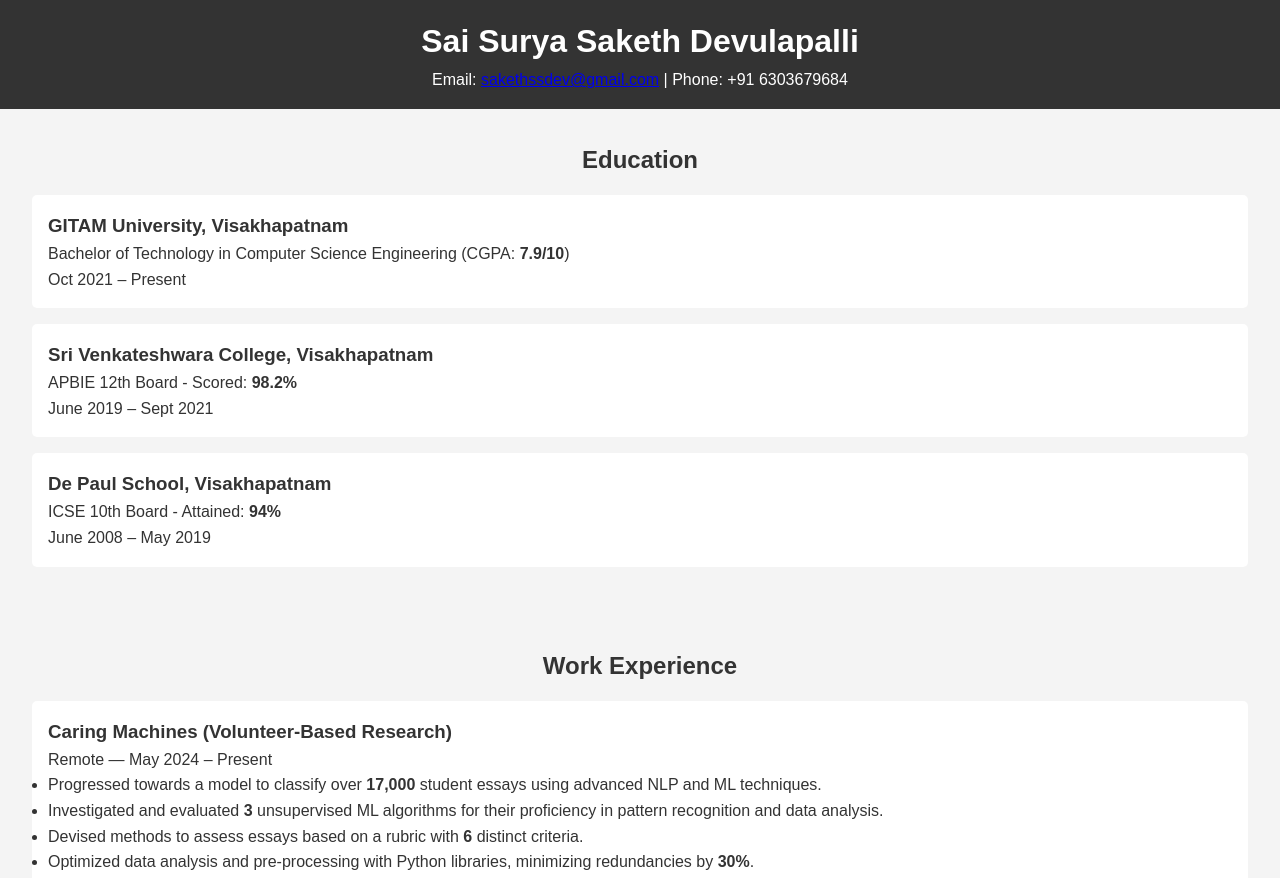
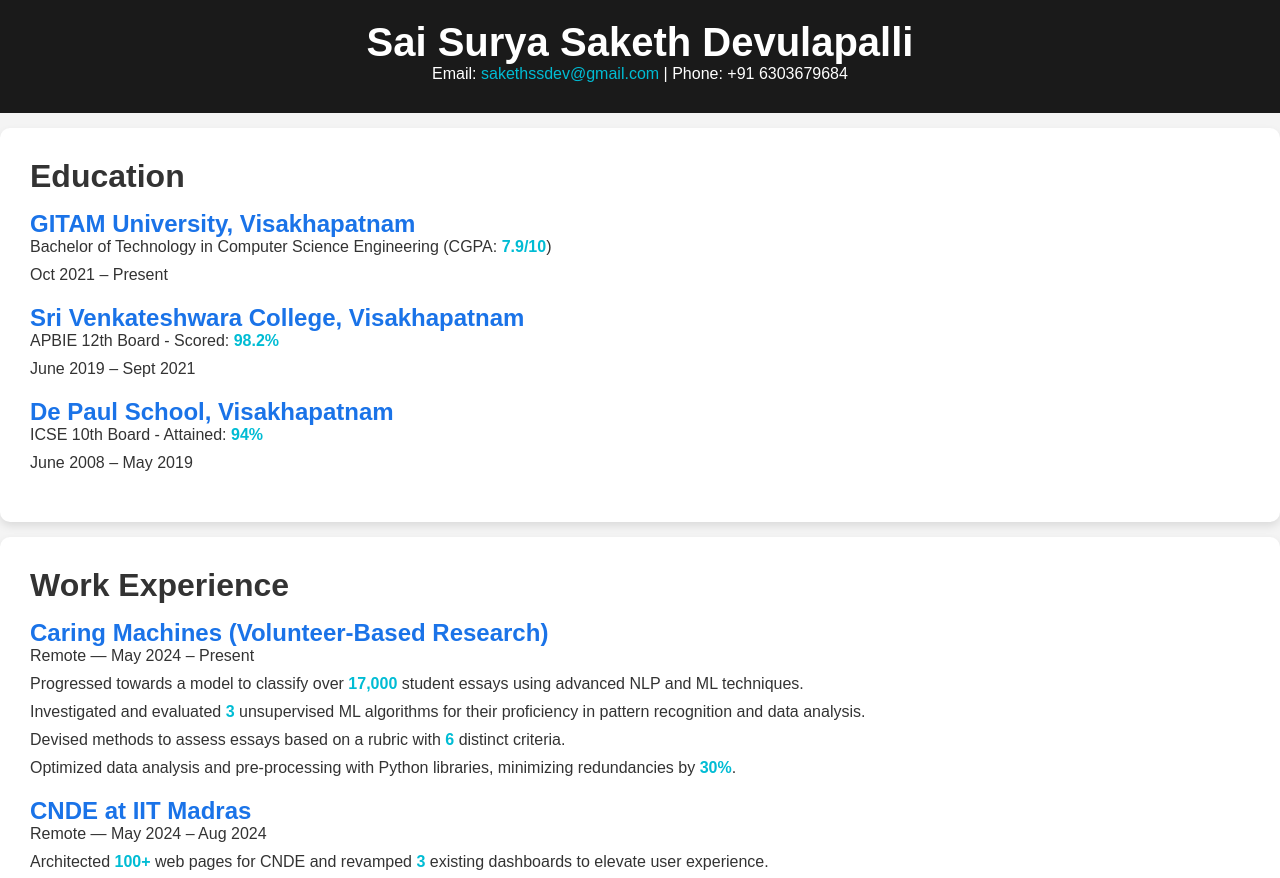
Before and after one commit to sakethdss/portfolio-website, a website: page docs/index.html in a window 1280 px wide. Shown: the top 878 px of the page. Drawn offline with Linux system fonts and the light colour scheme.

Commit message:
Update styles.css

```diff
--- a/docs/styles.css
+++ b/docs/styles.css
@@ -6,91 +6,72 @@
 
 body {
     font-family: 'Arial', sans-serif;
-    line-height: 1.6;
     background-color: #f4f4f4;
     color: #333;
 }
 
 header {
-    background: #333;
+    background-color: #1a1a1a;
     color: #fff;
-    padding: 1rem;
+    padding: 20px;
     text-align: center;
 }
 
-nav ul {
-    list-style: none;
+a {
+    color: #00bcd4;
+    text-decoration: none;
 }
 
-nav ul li {
-    display: inline;
-    margin-right: 15px;
+h1 {
+    font-size: 2.5rem;
 }
 
-nav ul li a {
-    color: #fff;
-    text-decoration: none;
-    font-weight: bold;
+h2 {
+    font-size: 2rem;
+    color: #333;
+    margin-bottom: 15px;
+}
+
+h3 {
+    font-size: 1.5rem;
+    color: #1a73e8;
+}
+
+p {
+    margin-bottom: 10px;
+}
+
+strong {
+    color: #00bcd4;
 }
 
 section {
-    padding: 2rem;
-    text-align: center;
+    padding: 30px;
+    background-color: #fff;
+    margin: 15px 0;
+    border-radius: 10px;
+    box-shadow: 0 4px 8px rgba(0, 0, 0, 0.1);
 }
 
-#hero {
-    background: #555;
-    color: #fff;
-    height: 100vh;
-    display: flex;
-    flex-direction: column;
-    justify-content: center;
-    align-items: center;
+ul {
+    list-style-type: none;
 }
 
-#hero h1 {
-    font-size: 3rem;
+ul li {
     margin-bottom: 10px;
 }
 
-#hero p {
-    font-size: 1.5rem;
+footer {
+    background-color: #1a1a1a;
+    color: #fff;
+    text-align: center;
+    padding: 10px;
 }
 
-.education-block,
-.work-block {
-    background: #fff;
-    padding: 1rem;
-    margin: 1rem 0;
-    border-radius: 5px;
-    text-align: left;
+.skills-list li {
+    margin-bottom: 15px;
 }
 
-.skills-description {
-    text-align: left;
-    max-width: 800px;
-    margin: 0 auto;
-    padding: 1rem;
+.work-block, .education-block {
+    margin-bottom: 20px;
 }
-
-.skills-description ul {
-    list-style-type: none;
-}
-
-.skills-description li {
-    padding: 0.5rem 0;
-    font-size: 1.1rem;
-}
-
-.chart-container {
-    width: 100%;
-    max-width: 500px;
-    margin: 20px auto;
-}
-
-footer {
-    background: #333;
-    color: #fff;
-    text-align: center;
-    padding: 1rem;
-}
```
